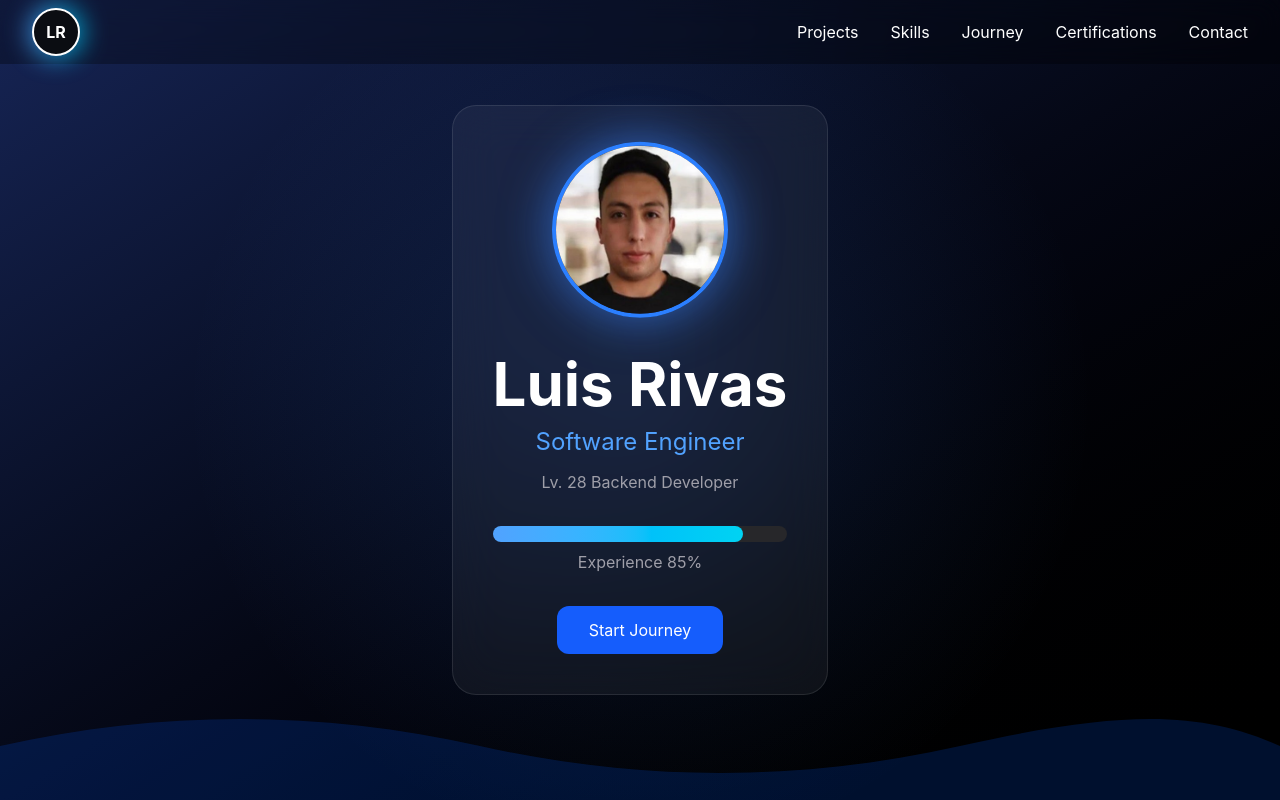
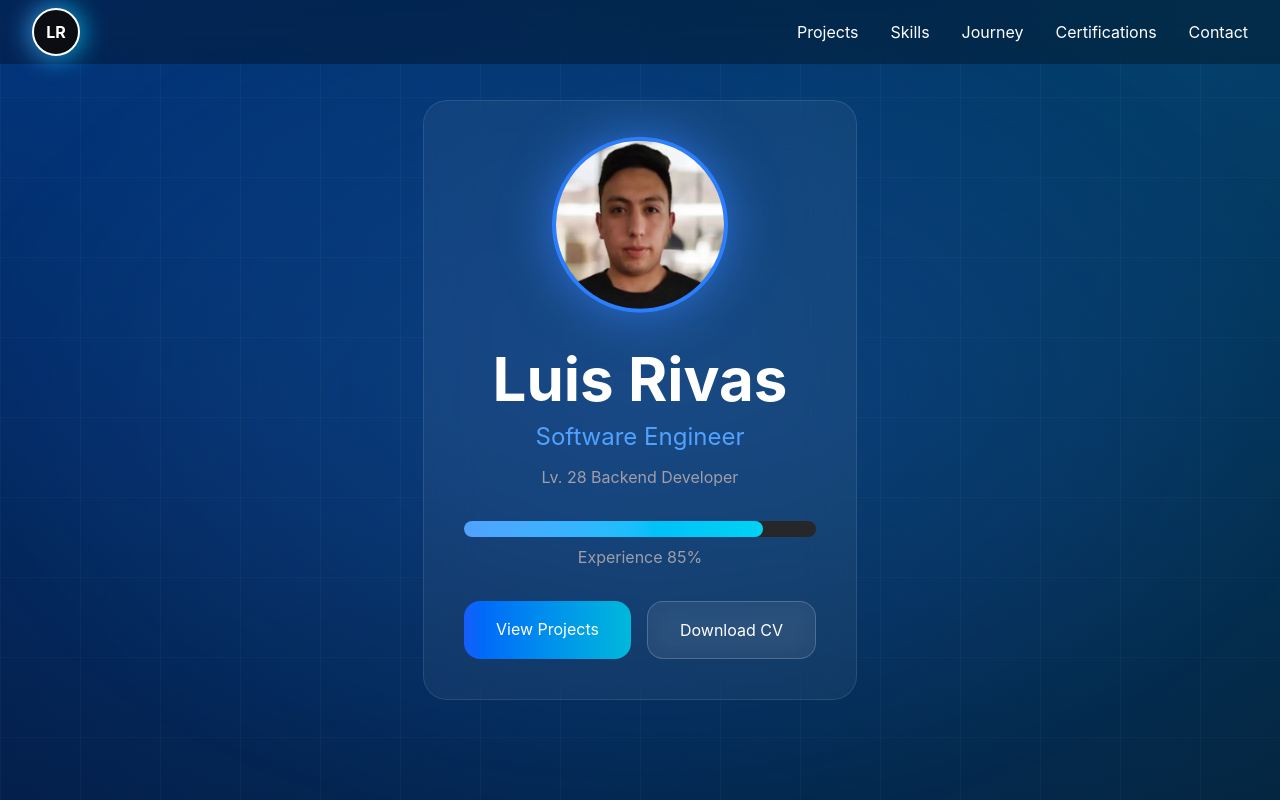
Before and after one commit to LuisRG98/portfolio, a React app: page / in a window 1280 px wide. Shown: the top 800 px of the page. Built offline with nearby package versions, Linux system fonts and the light colour scheme; the HTML template or start-up script is replaced by a standard one.

Commit message:
cv for download added

```diff
--- a/src/components/Hero.tsx
+++ b/src/components/Hero.tsx
@@ -12,35 +12,51 @@ export default function Hero() {
       overflow-hidden
       "
     >
-      {/* Fondo Hero */}
-      <div
-        className="
-        absolute
-        inset-0
-        bg-gradient-to-br
-        from-blue-950
-        via-[#050816]
-        to-black
+      {/* Fondo principal */}
+      <div className="hero-background" />
+
+      {/* Olas decorativas */}
+      <div className="wave-layer wave-1">
+        <svg viewBox="0 0 1440 320" preserveAspectRatio="none">
+          <path
+            fill="rgba(0,90,255,0.12)"
+            d="
+            M0,224
+            C180,160,360,160,540,224
+            C720,288,900,288,1080,224
+            C1260,160,1350,160,1440,224
+            L1440,320
+            L0,320
+            Z
             "
           />
+        </svg>
+      </div>
 
-      {/* Glow adicional */}
-      <div
-        className="
-        absolute
-        inset-0
-        bg-[radial-gradient(circle_at_center,rgba(59,130,246,0.15),transparent_60%)]
+      <div className="wave-layer wave-2">
+        <svg viewBox="0 0 1440 320" preserveAspectRatio="none">
+          <path
+            fill="rgba(0,183,255,0.08)"
+            d="
+            M0,160
+            C200,220,400,220,600,160
+            C800,100,1000,100,1200,160
+            C1320,190,1400,200,1440,180
+            L1440,320
+            L0,320
+            Z
             "
           />
+        </svg>
+      </div>
 
-      {/* Contenido */}
       <motion.div
         initial={{ opacity: 0 }}
         animate={{ opacity: 1 }}
         transition={{ duration: 1 }}
         className="
         relative
-        z-10
+        z-20
         text-center
         backdrop-blur-xl
         bg-white/5
@@ -103,60 +119,53 @@ export default function Hero() {
           </p>
         </div>
 
-        <button
+        <div className="flex justify-center gap-4 mt-8">
+          <a
+            href="#projects"
             className="
-          mt-8
             px-8
-          py-3
-          rounded-xl
-          bg-blue-600
-          hover:bg-blue-500
-          transition
+            py-4
+            rounded-2xl
+
+            bg-gradient-to-r
+            from-blue-600
+            to-cyan-500
+
+            hover:scale-105
+            hover:shadow-[0_0_25px_rgba(59,130,246,0.8)]
+
+            transition-all
+            duration-300
             "
           >
-          Start Journey
-        </button>
-      </motion.div>
+            View Projects
+          </a>
 
-      {/* OLA DE TRANSICIÓN */}
-      <div
+          <a
+            href={`${import.meta.env.BASE_URL}Luis-Rivas-CV.pdf`}
+            download
             className="
-        absolute
-        bottom-0
-        left-0
-        w-full
-        h-[180px]
-        z-10
+            px-8
+            py-4
+            rounded-2xl
+
+            border
+            border-white/20
+
+            bg-white/5
+            backdrop-blur-md
+
+            hover:bg-white/10
+            hover:scale-105
+
+            transition-all
+            duration-300
             "
           >
-        <svg
-          viewBox="0 0 1440 320"
-          preserveAspectRatio="none"
-          className="w-full h-full"
-        >
-          <path
-            fill="rgba(0,90,255,0.18)"
-            d="
-            M0,224
-            C180,160,
-            360,160,
-            540,224
-
-            C720,288,
-            900,288,
-            1080,224
-
-            C1260,160,
-            1350,160,
-            1440,224
-
-            L1440,320
-            L0,320
-            Z
-            "
-          />
-        </svg>
+            Download CV
+          </a>
         </div>
+      </motion.div>
     </section>
   );
 }
```
Also changed, not shown: 1 other file (tests, documents, lock files or other folders). Lines whose indentation alone changed are shown as unchanged.
